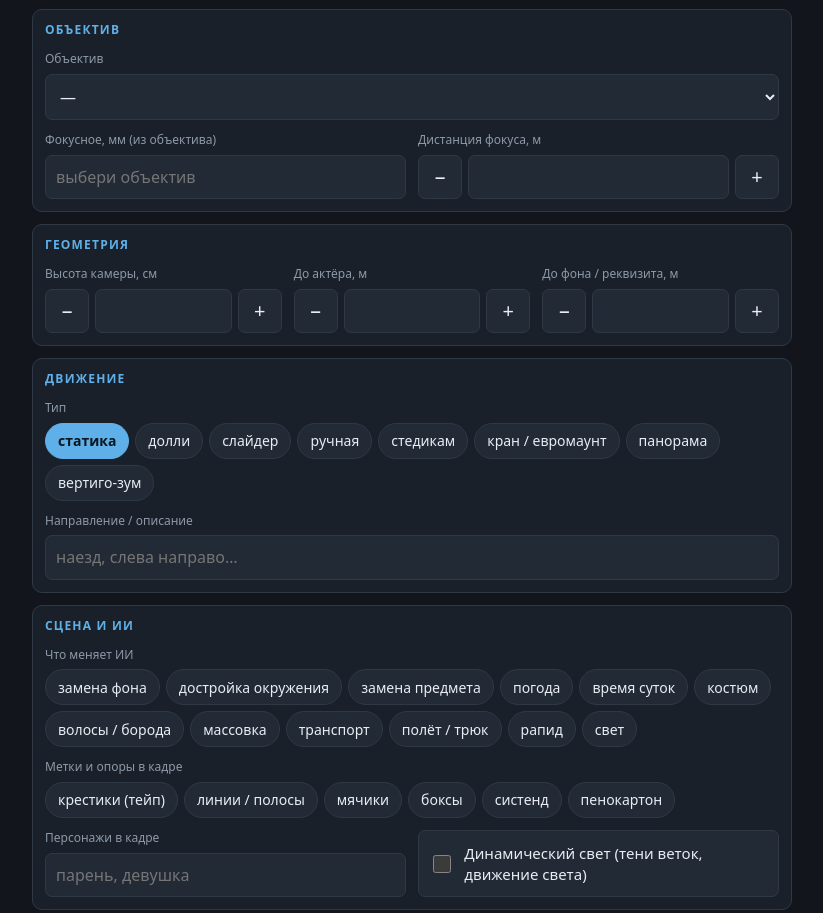
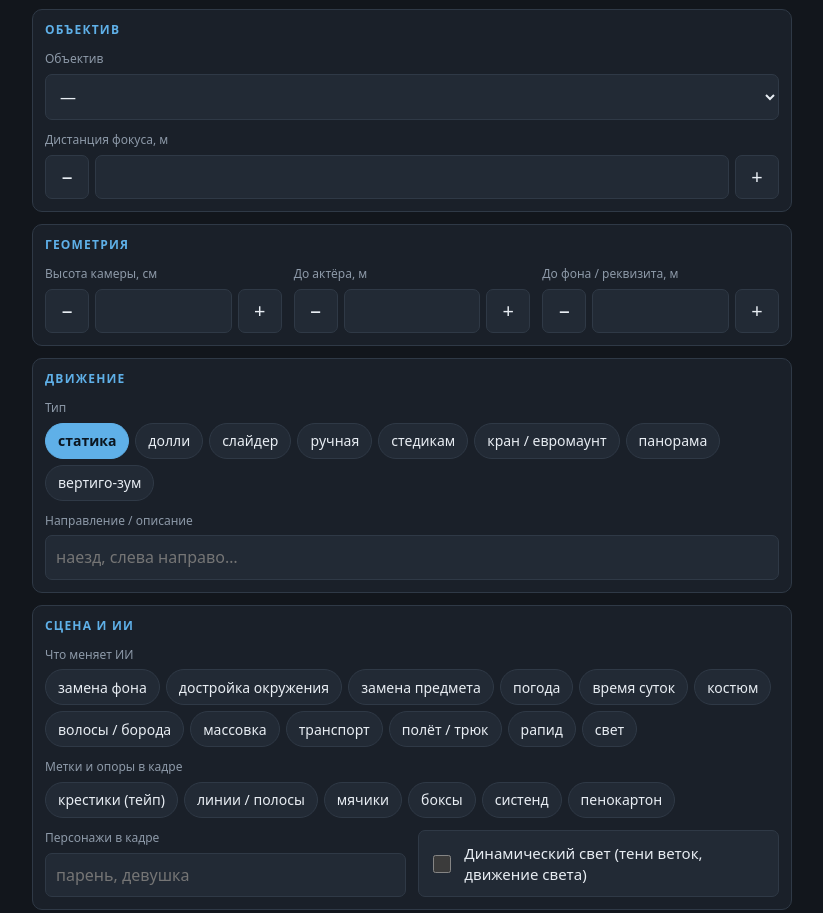
Before and after one commit to Bator23/zhurnal, a plain HTML site: page index.html in a window 1280 px wide. Shown: the part 920-1833 px from the top of the page, without its empty margins (228-1051 px from the left). Drawn offline with Linux system fonts and the light colour scheme.

Commit message:
Add files via upload

```diff
--- a/index.html
+++ b/index.html
@@ -44,7 +44,9 @@ body::before { content: ""; position: fixed; inset: 0 0 auto; height: env(safe-a
 .wrap { max-width: 760px; margin: 0 auto; }
 button, input, select, textarea { font: inherit; color: inherit; }
 button { cursor: pointer; }
-html, body, button, .chip, .step, .big, .board, .tab { touch-action: manipulation; }
+html, body { touch-action: pan-x pan-y; }
+button, .chip, .step, .big, .board, .tab, input, select, textarea, label { touch-action: manipulation; }
+input, select, textarea { font-size: 16px !important; }
 button, .chip, .step { -webkit-user-select: none; user-select: none; -webkit-tap-highlight-color: transparent; }
 :focus-visible { outline: 2px solid var(--accent); outline-offset: 2px; }
 
@@ -252,7 +254,7 @@ const GROUPS = [
   ]},
   { title: "Объектив", fields: [
     { k: "lens", l: "Объектив", t: "select", src: "lenses", wide: true },
-    { k: "focal", l: "Фокусное, мм (из объектива)", t: "num", plain: 1, ph: "выбери объектив" }, { adv: 1, k: "focalEnd", l: "Фокусное в конце (вертиго), мм", t: "num", plain: 1 },
+    { hide: 1, k: "focal", l: "Фокусное, мм", t: "num", plain: 1 }, { adv: 1, k: "focalEnd", l: "Фокусное в конце (вертиго), мм", t: "num", plain: 1 },
     { adv: 1, k: "tstop", l: "Диафрагма T", t: "chips", src: "tstop", wide: true },
     { k: "focusDist", l: "Дистанция фокуса, м", t: "num", step: 0.1 }
   ]},
@@ -390,7 +392,7 @@ function renderRec() {
   v.innerHTML = GROUPS.map(g => {
     const wide = g.fields.filter(f => f.wide || f.t === "check"), narrow = g.fields.filter(f => !f.wide && f.t !== "check");
     const parts = []; let buf = [];
-    g.fields.filter(f => !(f.adv && simple())).forEach(f => { if (f.wide) { if (buf.length) { parts.push(`<div class="row">${buf.join("")}</div>`); buf = []; } parts.push(fieldHTML(f, t)); } else buf.push(fieldHTML(f, t)); });
+    g.fields.filter(f => !f.hide && !(f.adv && simple())).forEach(f => { if (f.wide) { if (buf.length) { parts.push(`<div class="row">${buf.join("")}</div>`); buf = []; } parts.push(fieldHTML(f, t)); } else buf.push(fieldHTML(f, t)); });
     if (buf.length) parts.push(`<div class="row">${buf.join("")}</div>`);
     return `<div class="group"><h2>${g.title}</h2>${parts.join("")}</div>`;
   }).join("");
@@ -628,7 +630,7 @@ function openBoard() {
   const t = cur(); if (!t) return;
   const st = S.settings; const d = document.createElement("div"); d.className = "board"; d.setAttribute("role", "dialog"); d.setAttribute("aria-label", "Хлопушка");
   const filt = (t.filters || []).filter(x => x && x !== "нет").join(", ");
-  const meta = [["Камера", t.cam + (t.camera ? " · " + t.camera.replace(/^ARRI\s*(Alexa\s*)?/i, "") : "")], ["Объектив", t.lens], ["Фокусное", t.focal ? t.focal + " мм" : ""],
+  const meta = [["Камера", t.cam + (t.camera ? " · " + t.camera.replace(/^ARRI\s*(Alexa\s*)?/i, "") : "")], ["Объектив", t.lens], ["Фокусное", !t.lens && t.focal ? t.focal + " мм" : ""],
     ["fps", t.fps], ["Выдержка", t.shutter], ["ISO", t.iso], ["ББ", t.wb], ["T", t.tstop], ["Фокус", t.focusDist ? t.focusDist + " м" : ""], ["Высота", t.camHeight ? t.camHeight + " см" : ""], ["Фильтр", filt], ["Ролл", simple() ? "" : (t.roll || "") + (t.clip || "")]]
     .filter(([, v]) => v !== undefined && v !== null && String(v).trim() !== "");
   d.innerHTML = `<div class="bh"><span>${esc(st.project)}${st.unit ? " · " + esc(st.unit) : ""}</span><span>${esc(st.date)}</span></div>
--- a/sw.js
+++ b/sw.js
@@ -1,4 +1,4 @@
-const CACHE = "zhurnal-v12";
+const CACHE = "zhurnal-v13";
 const FILES = ["./", "index.html", "manifest.webmanifest", "html2pdf.bundle.min.js", "icon-180.png", "icon-192.png", "icon-512.png"];
 self.addEventListener("install", e => { e.waitUntil(caches.open(CACHE).then(c => c.addAll(FILES)).then(() => self.skipWaiting())); });
 self.addEventListener("activate", e => { e.waitUntil(caches.keys().then(ks => Promise.all(ks.filter(k => k !== CACHE).map(k => caches.delete(k)))).then(() => self.clients.claim())); });
```
